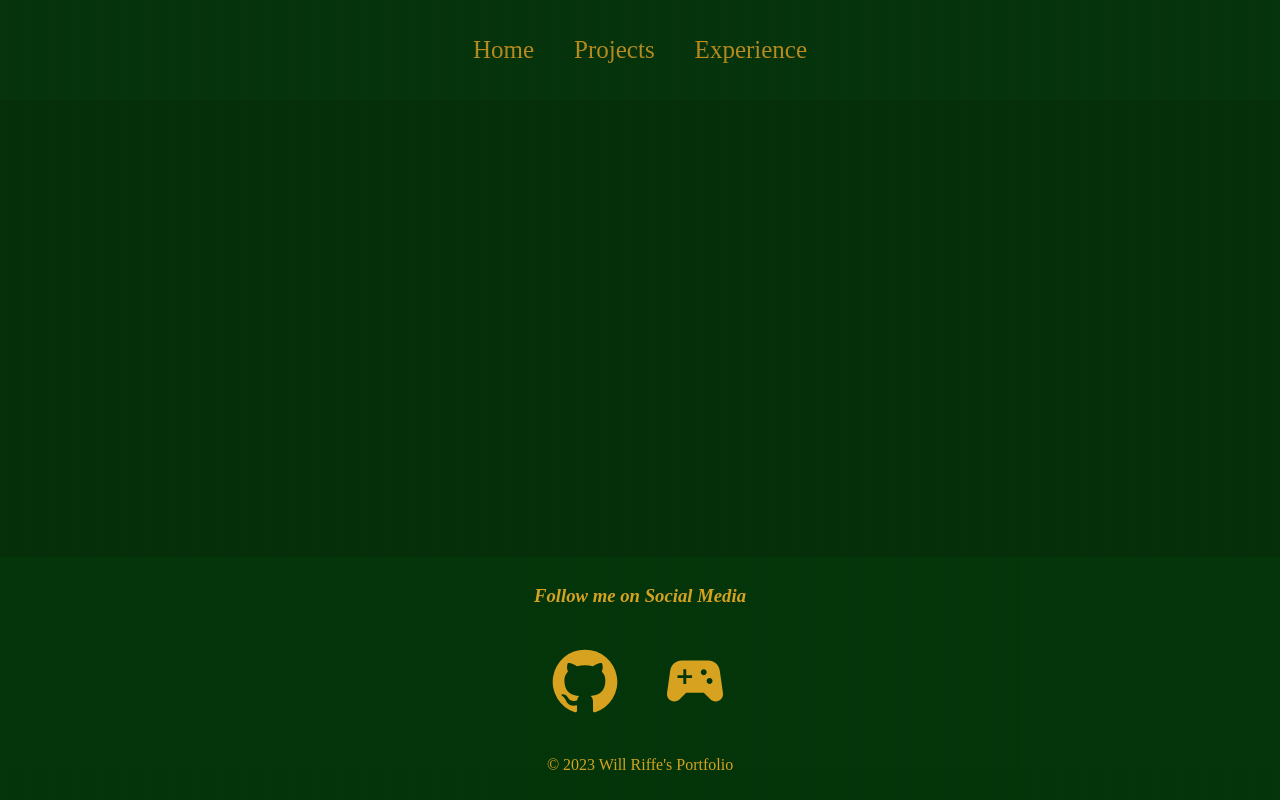
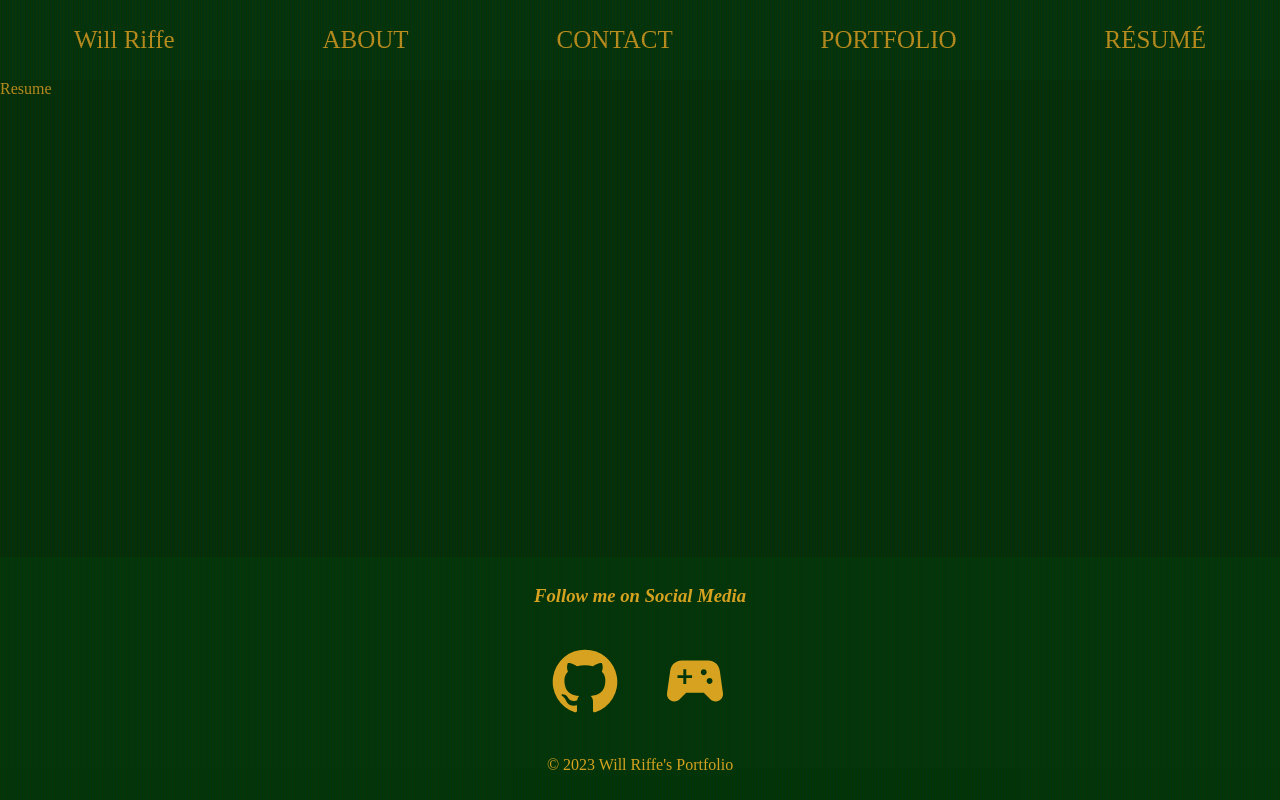
Before and after one commit to Will-Riffe/will-riffe-portfolio, a React (Create React App) app: page /resume in a window 1280 px wide. Built offline with nearby package versions, Linux system fonts and the light colour scheme.

Commit message:
🚧 Aligned the web app per the submission guide

```diff
--- a/src/App.css
+++ b/src/App.css
@@ -1,10 +1,10 @@
 :root {
   --background-color: #013705;
-  --outer-color: #01822c3d; /* Adjusted alpha value */
+  --outer-color: #00491145;
   --inner-color: #05c846ba;
   --scan-inner: #00ff553d;
   --border-color: rgb(0, 143, 29);
-  --textc: #ffffff;
+  --textc: goldenrod;
   --font-size-h1: 30pt;
   --font-size-h2: 20pt;
   --font-size-button: 16pt;
--- a/src/App.js
+++ b/src/App.js
@@ -1,24 +1,26 @@
 import React from 'react';
 import './App.css';
 import { BrowserRouter as Router, Routes, Route } from 'react-router-dom';
-import Home from './pages/Home';
-import Projects from './pages/Projects';
-import Experience from './pages/Experience';
+import About from './pages/About';
 import Contact from './pages/Contact';
+import Portfolio from './pages/Portfolio';
+import Resume from './pages/Resume';
 import Navbar from "./components/Navbar";
 import Footer from "./components/Footer";
+{/* import Home from './pages/Home'; */}
 
 function App() {
   return (
-    <div className="pageTheme crt"> {/* Apply the class names from index.html */}
-      <div className="scan"></div> {/* Apply the class names from index.html */}
+    <div className="pageTheme crt">
+      <div className="scan"></div>
       <Router>
         <Navbar />
         <Routes>
-          <Route path="/" element={<Home />} />
-          <Route path="/projects" element={<Projects />} />
-          <Route path="/experience" element={<Experience />} />
+          {/*<Route path="/" element={<Home />} />*/}
+          <Route path="/about" element={<About />} />
           <Route path="/contact" element={<Contact />} />
+          <Route path="/portfolio" element={<Portfolio />} />
+          <Route path="/resume" element={<Resume />} />
         </Routes>
         <Footer />
       </Router>
--- a/src/components/Footer/Footer.css
+++ b/src/components/Footer/Footer.css
@@ -1,7 +1,6 @@
 
 .footer {
-  background: #00491145;
-  color: white;
+  background: var(--outer-color);
   bottom: 0;
   height: auto;
   text-align: center;
--- a/src/components/Navbar/Navbar.css
+++ b/src/components/Navbar/Navbar.css
@@ -1,7 +1,7 @@
 .navbar {
     width: 100%;
-    height: 100px;
-    background: #00491145;
+    height: 10vh;
+    background: var(--outer-color);
   }
 
   .links {
@@ -9,9 +9,10 @@
     height: 100%;
     display: flex;
     align-items: center;
-    justify-content: center;
-    color: white;
+    justify-content: space-around;
   }
+
+
 
   .navbar a {
     color: goldenrod;
@@ -58,7 +59,12 @@
     .navbar a {
       width: 70px;
     }
+
+    .name {
+      margin-right: 15vw;
+    }
   }
+
 
   @media only screen and (max-width: 600px) {
     .toggleButton {
--- a/src/components/Navbar/index.js
+++ b/src/components/Navbar/index.js
@@ -33,9 +33,12 @@ function Navbar() {
 
         {/* navbar links */}
         <div className="links">
-            <Link to="/">Home</Link>
-            <Link to="/projects">Projects</Link>
-            <Link to="/experience">Experience</Link>
+            {/* <Link to="/">Home</Link> */}
+            <Link to="#">Will Riffe</Link>
+            <Link to="/about">ABOUT</Link>
+            <Link to="/contact">CONTACT</Link>
+            <Link to="/portfolio">PORTFOLIO</Link>
+            <Link to="/resume">RÉSUMÉ</Link>
         </div>
 
     </div>
--- /dev/null
+++ b/src/pages/About/index.js
@@ -0,0 +1,12 @@
+import React from 'react'
+import PropTypes from 'prop-types'
+
+function About(props) {
+  return (
+    <div>About</div>
+  )
+}
+
+About.propTypes = {}
+
+export default About
--- a/src/pages/Experience/index.js
+++ /dev/null
@@ -1,9 +0,0 @@
-import React from 'react'
-
-function Experience() {
-  return (
-    <div>Experience</div>
-  )
-}
-
-export default Experience
--- a/src/pages/Home/Home.css
+++ b/src/pages/Home/Home.css
@@ -2,9 +2,27 @@
     color:goldenrod;
 }
 
- .buttonStyle {
-    color:goldenrod;
- }
+.buttonStyle {
+  text-decoration: none;
+  background-color: darkgoldenrod;
+  border: none;
+  color: VAR(--background-color);
+  padding: 10px 20px;
+  border-radius: 5px;
+}
+
+.buttonStyle:hover {
+  background-color: goldenrod;
+}
+
+.activeStyle {
+  text-decoration: none;
+  background-color: goldenrod;
+  border: none;
+  color: VAR(--background-color);
+  padding: 10px 20px;
+  border-radius: 5px;
+}
 
  img {
     background-color:goldenrod;
@@ -33,6 +51,27 @@
   .primaryButton {
     border-color: rgb(0, 255, 21);
     color:  rgb(0, 255, 21);
+  }
+
+
+  .about {
+    color: goldenrod;
+    text-decoration: underline;
+  }
+
+
+  .aboutSection {
+    margin: 20px;
+  }
+
+  .aboutSection h3 {
+    font-size: 24px;
+    color: goldenrod;
+  }
+
+  .aboutSection p {
+    font-size: 18px;
+    color: var(--textc);
   }
 
 
--- a/src/pages/Home/index.js
+++ b/src/pages/Home/index.js
@@ -1,12 +1,18 @@
-import React from 'react';
-import { Grid, Button } from '@mui/material';
-import { Link } from 'react-router-dom'; // Import the Link component
-import LogoImage from '../../assets/WillsIcon.png';
-import './Home.css';
+import React from "react";
+import { Grid } from "@mui/material";
+import { Link } from "react-router-dom";
+import LogoImage from "../../assets/WillsIcon.png";
+import "./Home.css";
 
 function Home() {
   return (
-    <Grid container className="home" justifyContent="center" alignItems="center" spacing={2}>
+    <Grid
+      container
+      className="home"
+      justifyContent="center"
+      alignItems="center"
+      spacing={2}
+    >
       <Grid item xs={12} textAlign="center">
         <h1>Will Riffe</h1>
         <h2>Web Developer</h2>
@@ -14,28 +20,41 @@ function Home() {
       <Grid item xs={12} textAlign="center">
         <img src={LogoImage} alt="Logo depicting a gathering of people." />
       </Grid>
+
       <Grid item xs={12} md={6} textAlign="center">
-
-        <Link to="/projects" style={{ textDecoration: 'none' }}>
-          <Button className="buttonStyle">
-            PROJECTS
-          </Button>
+        <Link to="/contact" style={{ textDecoration: "none" }}>
+          <div className="buttonStyle">CONTACT</div>
         </Link>
       </Grid>
+
       <Grid item xs={12} md={6} textAlign="center">
-        <Link to="/experience" style={{ textDecoration: 'none' }}>
-        <Button className="buttonStyle">
-            EXPERIENCE
-          </Button>
+        <Link to="/portfolio" style={{ textDecoration: "none" }}>
+          <div className="buttonStyle">PORTFOLIO</div>
         </Link>
       </Grid>
+
       <Grid item xs={12} md={6} textAlign="center">
-        <Link to="/contact" style={{ textDecoration: 'none' }}>
-        <Button className="buttonStyle">
-            CONTACT
-          </Button>
+        <Link to="/resume" style={{ textDecoration: "none" }}>
+          <div className="buttonStyle">RÉSUMÉ</div>
         </Link>
       </Grid>
+
+      <Grid item xs={12} md={6} textAlign="center">
+        <Link to="/#" style={{ textDecoration: "none" }}>
+          <div className="activeStyle">ABOUT</div>
+        </Link>
+      </Grid>
+
+      {/* New Grid item for "About Me" section */}
+      <Grid item xs={12} md={8} textAlign="center">
+        <div className="aboutSection">
+          <h3>About Me</h3>
+          <p>
+            Insert your "About Me" content here. This is where you can write a brief introduction about yourself, your skills, and your interests as a web developer.
+          </p>
+        </div>
+      </Grid>
+
     </Grid>
   );
 }
--- /dev/null
+++ b/src/pages/Resume/index.js
@@ -0,0 +1,12 @@
+import React from 'react'
+import PropTypes from 'prop-types'
+
+function Resume(props) {
+  return (
+    <div>Resume</div>
+  )
+}
+
+Resume.propTypes = {}
+
+export default Resume
```
